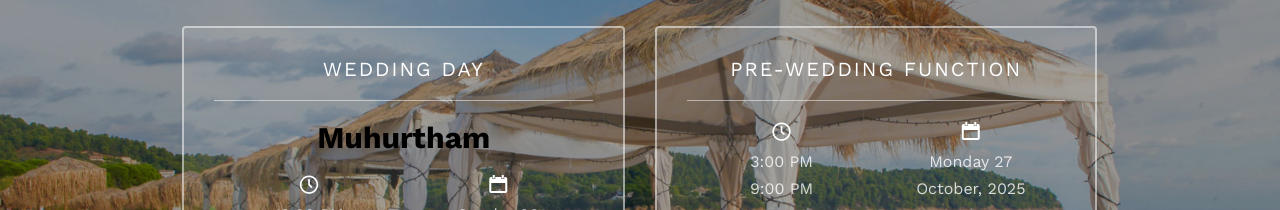
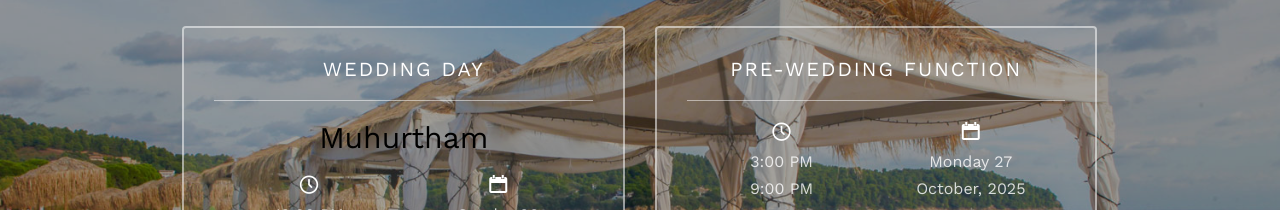
Before and after one commit to embercloaks/Weddingcard, a plain HTML site: page index.html in a window 1280 px wide. Shown: the part 1940-2150 px from the top of the page. Drawn offline with nearby package versions, Linux system fonts and the light colour scheme; files whose address does not match are found by name.

Commit message:
Update index.html

```diff
--- a/index.html
+++ b/index.html
@@ -147,7 +147,7 @@
 							<div class="col-md-6 col-sm-6 text-center">
 								<div class="event-wrap animate-box">
 									<h3>Wedding day</h3>
-									<h2><b>Muhurtham</b></h2>
+									<h2 class="event-title">Muhurtham</h2>
 									<div class="event-col">
 										<i class="icon-clock"></i>
 										<span>12:00 PM</span>
```
